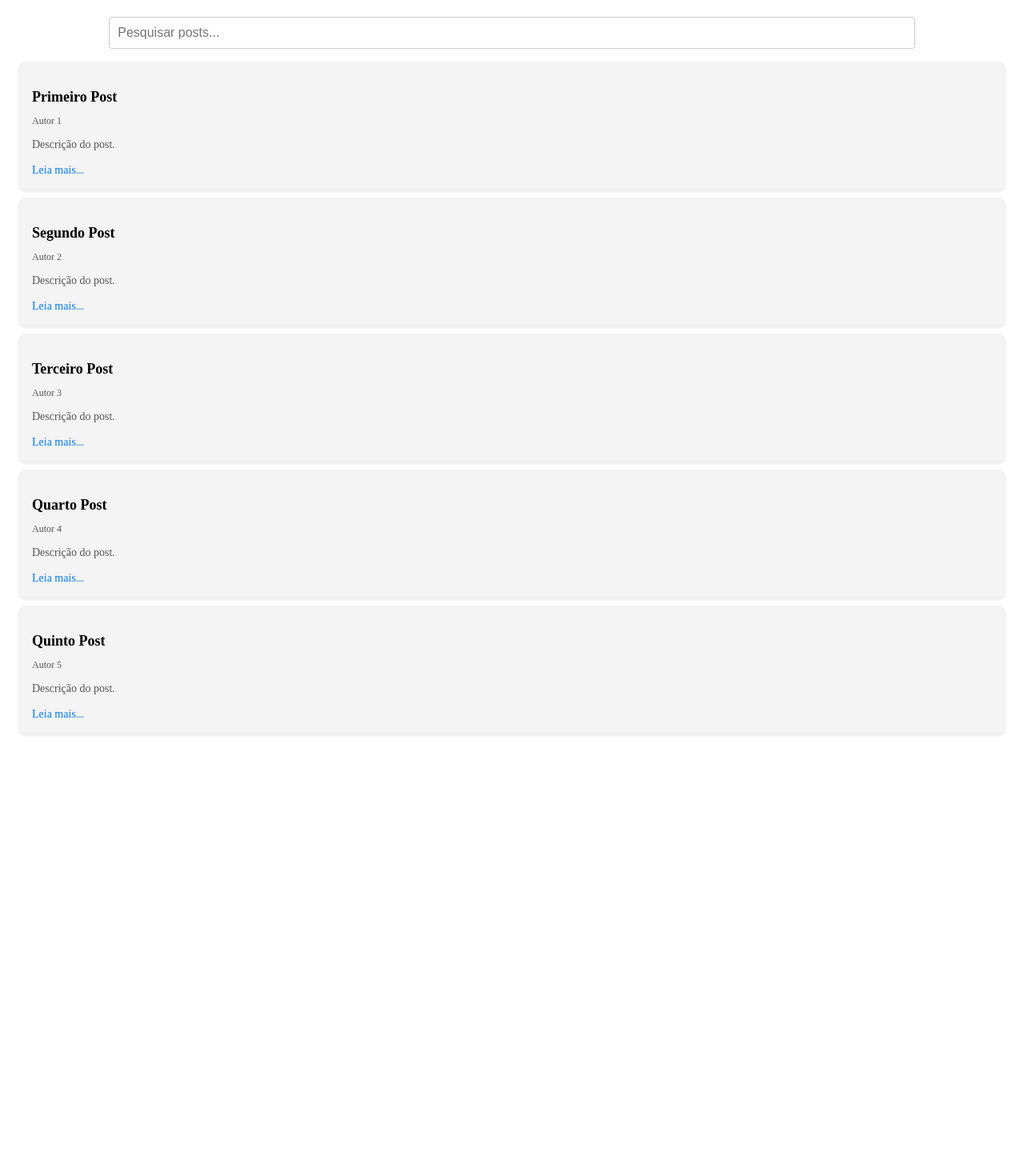
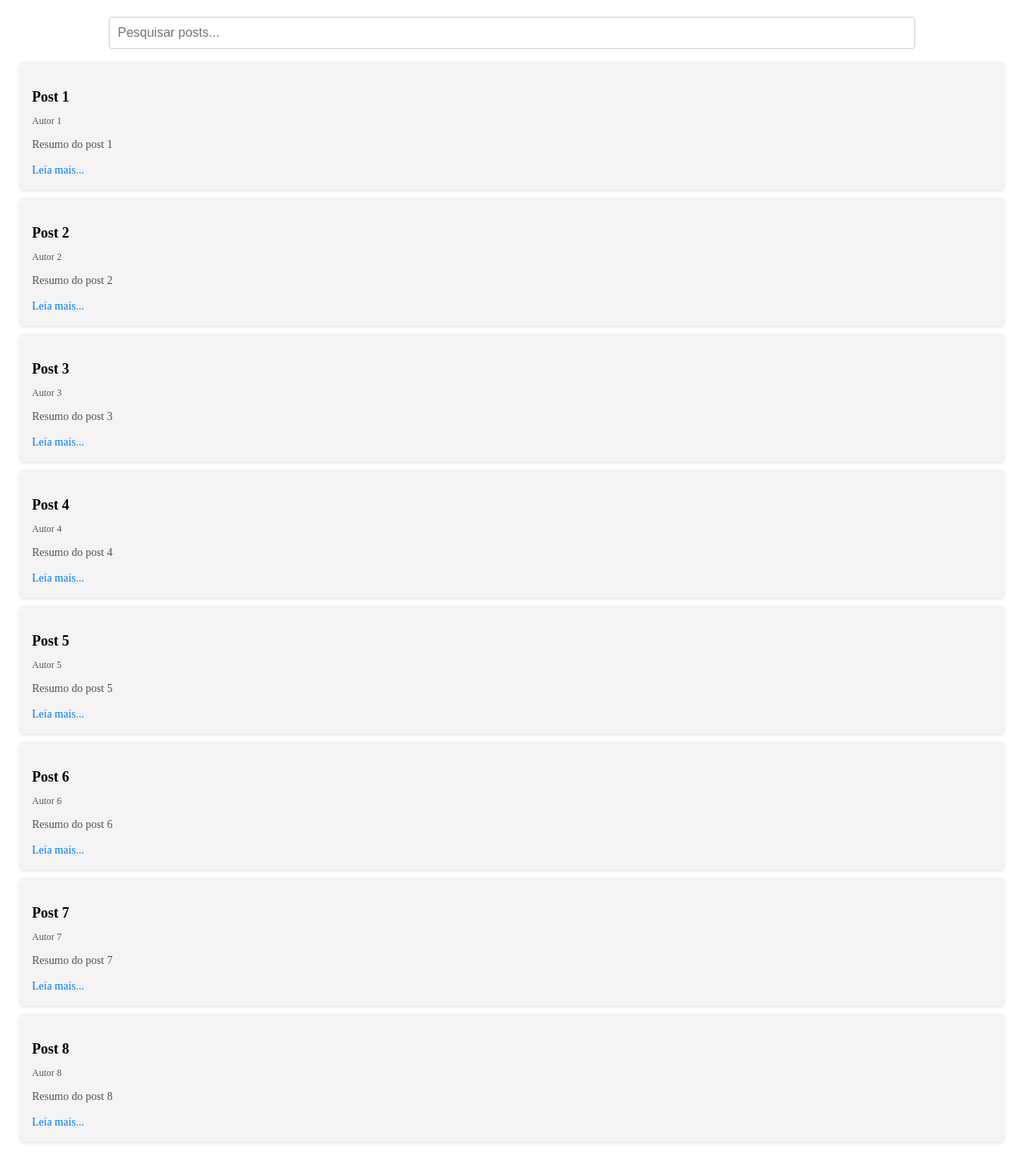
Before and after one commit to barbara-azevedo/techChallenge3, a React (Vite) app: page / in a window 1280 px wide. Shown: the part 195-1650 px from the top of the page at 80% size. Before the commit the page ends 1146 px from the top, so only its background shows below. Built offline with nearby package versions, Linux system fonts and the light colour scheme.

Commit message:
Atualização da pesquisa de posts para incluir palavras contidas no texto do post

```diff
--- a/src/pages/Home.tsx
+++ b/src/pages/Home.tsx
@@ -14,6 +14,7 @@ interface Post {
     id: number;
     title: string;
     author: string;
+    content: string;
     description: string;
 }
 
@@ -25,12 +26,15 @@ const Home: React.FC = () => {
     // Simula a busca de posts (pode ser de uma API)
     useEffect(() => {
         const fetchedPosts: Post[] = [
-          { id: 1, title: 'Primeiro Post', author: 'Autor 1', description: 'Descrição do post.' },
-          { id: 2, title: 'Segundo Post', author: 'Autor 2', description: 'Descrição do post.' },
-          { id: 3, title: 'Terceiro Post', author: 'Autor 3', description: 'Descrição do post.' },
-          { id: 4, title: 'Quarto Post', author: 'Autor 4', description: 'Descrição do post.' },
-          { id: 5, title: 'Quinto Post', author: 'Autor 5', description: 'Descrição do post.' },
-         ];
+            { id: 1, title: 'Post 1', author: 'Autor 1', content: 'TEXTO TEXTO TEXTO TEXTO TEXTO TEXTO TEXTO TEXTO TEXTO TEXTO TEXTO TEXTO TEXTO TEXTO TEXTO TEXTO', description: 'Resumo do post 1' },
+            { id: 2, title: 'Post 2', author: 'Autor 2', content: 'TEXTO TESTE TEXTO TEXTO TEXTO TEXTO TEXTO TEXTO TEXTO TEXTO TEXTO TEXTO TEXTO TEXTO TEXTO TEXTO TEXTO', description: 'Resumo do post 2' },
+            { id: 3, title: 'Post 3', author: 'Autor 3', content: 'TEXTO TEXTO TEXTO TEXTO TEXTO TEXTO TEXTO TEXTO TEXTO TEXTO TEXTO TEXTO TEXTO TEXTO TEXTO TEXTO', description: 'Resumo do post 3' },
+            { id: 4, title: 'Post 4', author: 'Autor 4', content: 'TEXTO TEXTO TEXTO TEXTO TEXTO TEXTO TEXTO TEXTO TEXTO TEXTO TEXTO TEXTO TEXTO TEXTO TEXTO TEXTO', description: 'Resumo do post 4' },
+            { id: 5, title: 'Post 5', author: 'Autor 5', content: 'TEXTO TEXTO TEXTO TEXTO TEXTO TEXTO TEXTO TEXTO TEXTO TEXTO TEXTO TEXTO TEXTO TEXTO TEXTO TEXTO', description: 'Resumo do post 5' },
+            { id: 6, title: 'Post 6', author: 'Autor 6', content: 'TEXTO TEXTO TEXTO TEXTO TEXTO TEXTO TEXTO TEXTO TEXTO TEXTO TEXTO TEXTO TEXTO TEXTO TEXTO TEXTO', description: 'Resumo do post 6' },
+            { id: 7, title: 'Post 7', author: 'Autor 7', content: 'TEXTO TEXTO TEXTO TEXTO TEXTO TEXTO TEXTO TEXTO TEXTO TEXTO TEXTO TEXTO TEXTO TEXTO TEXTO TEXTO', description: 'Resumo do post 7' },
+            { id: 8, title: 'Post 8', author: 'Autor 8', content: 'TEXTO TEXTO TEXTO TEXTO TEXTO TEXTO TEXTO TEXTO TEXTO TEXTO TEXTO TEXTO TEXTO TEXTO TEXTO TEXTO', description: 'Resumo do post 8' },
+        ];
         setPosts(fetchedPosts);  // Define todos os posts
         setFilteredPosts(fetchedPosts);  // Inicialmente, mostra todos os posts
     }, []);
@@ -42,6 +46,7 @@ const Home: React.FC = () => {
             (post) =>
                 post.title.toLowerCase().includes(searchTerm.toLowerCase()) ||
                 post.author.toLowerCase().includes(searchTerm.toLowerCase()) ||
+                post.content.toLowerCase().includes(searchTerm.toLowerCase()) ||
                 post.description.toLowerCase().includes(searchTerm.toLowerCase())
         );
         setFilteredPosts(filtered);  // Atualiza os posts filtrados
```
